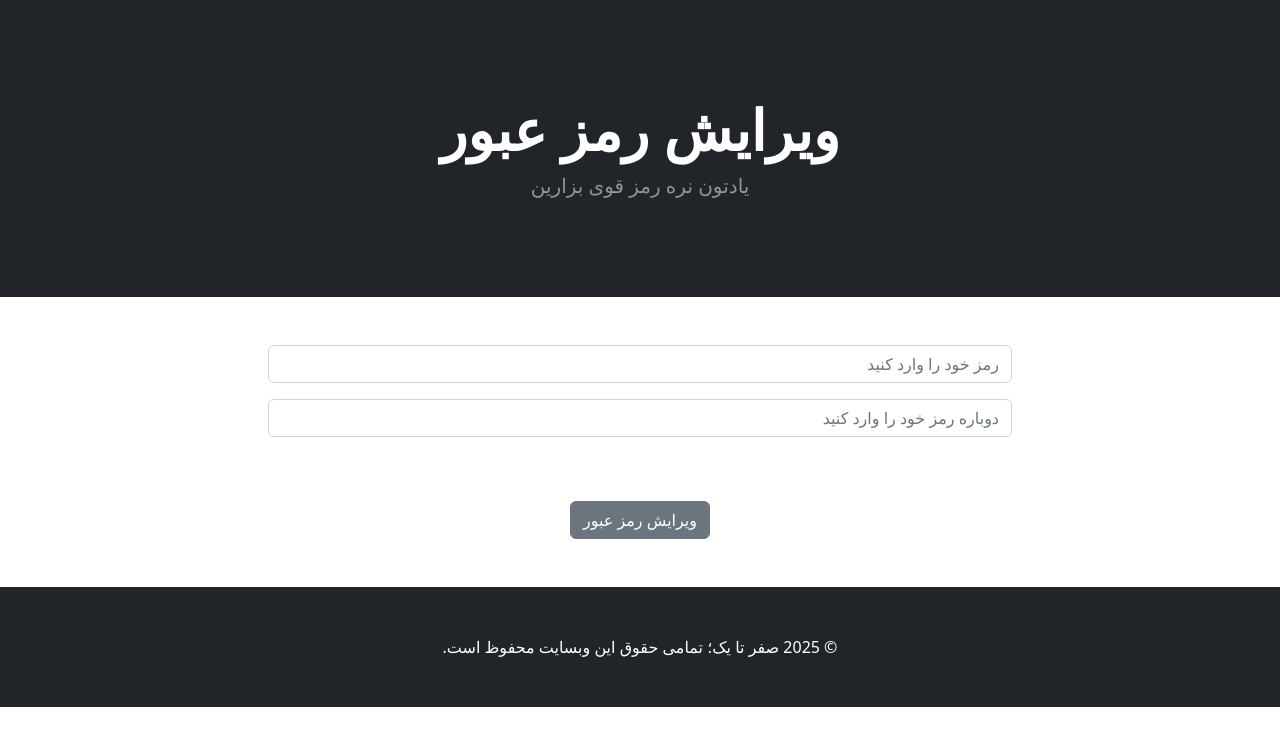
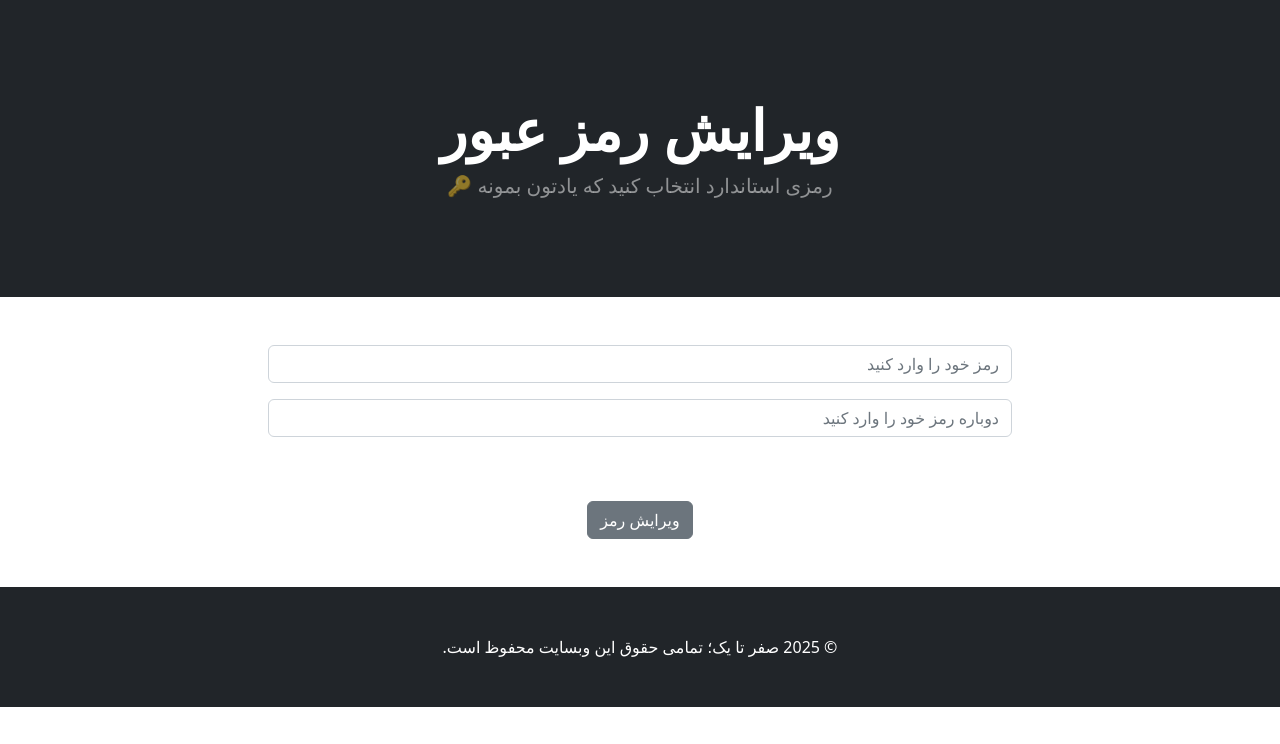
Before and after one commit to IAmFarhadMirzaei/MyStore, a Django app: page /update_password/ in a window 1280 px wide. Shown: the part 56-800 px from the top of the page. Run offline with Django 5.2, Linux system fonts and the light colour scheme; a user stored in the database is signed in; parts of the project's set-up code (start-up, migrations or seed data) failed here and were passed over; some libraries are stand-ins or nearby versions.

Commit message:
Update update_password.html

```diff
--- a/shop/templates/update_password.html
+++ b/shop/templates/update_password.html
@@ -1,12 +1,12 @@
 {% extends "base.html" %}
 
 {% block content %}
-<!-- Header-->
+
 <header class="bg-dark py-5">
     <div class="container px-4 px-lg-5 my-5">
         <div class="text-center text-white">
             <h1 class="display-4 fw-bolder">ویرایش رمز عبور</h1>
-            <p class="lead fw-normal text-white-50 mb-0">یادتون نره رمز قوی بزارین</p>
+            <p class="lead fw-normal text-white-50 mb-0">رمزی استاندارد انتخاب کنید که یادتون بمونه &#128273</p>
         </div>
     </div>
 </header>
@@ -20,7 +20,7 @@
                   {% csrf_token %}
                       {{ form.as_p }}
                       <br><br>
-                <button type="submit" class="btn btn-secondary">ویرایش رمز عبور</button>
+                <button type="submit" class="btn btn-secondary">ویرایش رمز</button>
                 </form>
             </div>
         </center>
```
